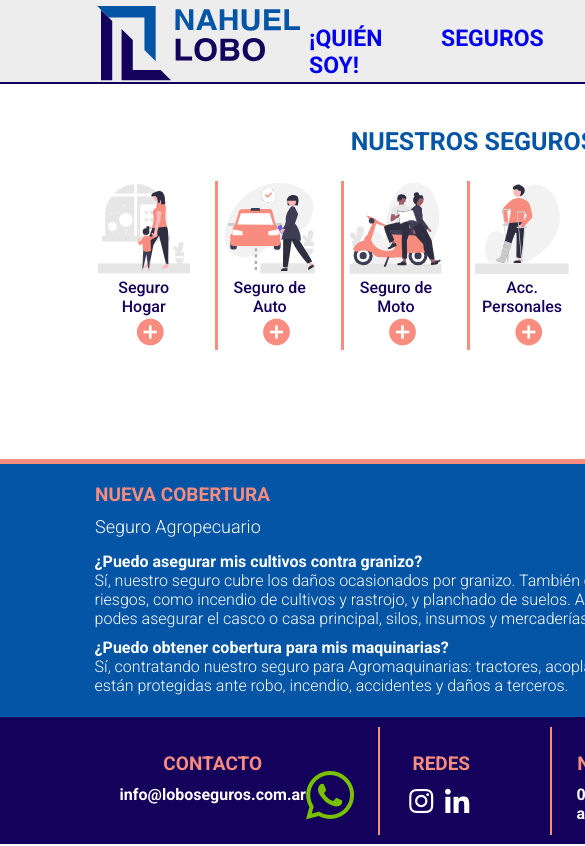
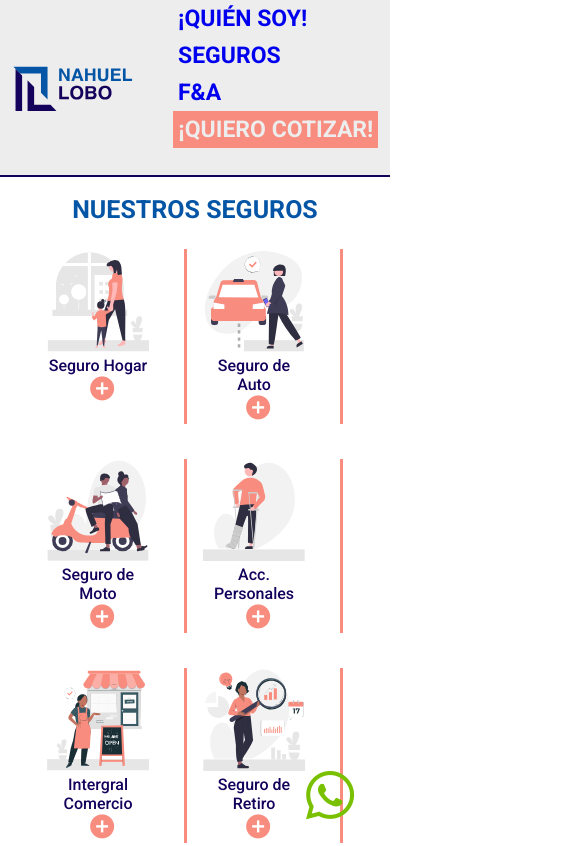
Before and after one commit to BARTISTIC22/comision-33145, a plain HTML site: page seguros.html in a window 390 px wide. Shown: the top 846 px of the page, 585 px wide, since content can reach past the window. Drawn offline with nearby package versions, Linux system fonts and the light colour scheme.

Commit message:
desarrollo de ccs de (768)tablet

```diff
--- a/css/style.css
+++ b/css/style.css
@@ -3,8 +3,6 @@
     margin: 0;
     padding: 0;
     box-sizing: border-box;
-
-
 }
 
 /**---------------ESTILOS GENERALES--------------**/
@@ -76,32 +74,26 @@ header {
     padding-right: 10%;
     display: flex;
     flex-wrap: wrap;
+}
 
-
+header .logo {
+    width: 35%;
+    display: flex;
+    justify-content: flex-start;
+    height: 100%;
 
 }
 
-header .logo {
-    width: 25%;
-    display: flex;
-    justify-content: flex-start;
-    height: 100%;
-}
-
 nav {
-    width: 75%;
+    width: 65%;
     display: flex;
     flex-wrap: wrap;
     justify-content: end;
     height: 100%;
+
 }
 
-.navbar {
-    display: none;
-}
-
-
-ul {
+.navheader {
     display: flex;
     font-family: 'Roboto', sans-serif;
     font-weight: 700;
@@ -110,7 +102,13 @@ ul {
     color: #0455A5;
 }
 
-ul li {
+.navheader li {
+    padding: 25px 15px;
+
+}
+
+
+.pie li {
     padding: 25px;
 }
 
@@ -184,7 +182,7 @@ main {
 }
 
 #categorias h1 {
-    padding-bottom: 2%;
+    padding-bottom: 5%;
     color: #0455A5;
     text-align: center;
 }
@@ -260,7 +258,7 @@ figure i {
 
 /**   ---  ficha SEGUROS  ---**/
 
-.botoncoti {
+/* .botoncoti {
     display: inline-block;
     padding-left: 25px;
     padding-right: 25px;
@@ -285,7 +283,7 @@ figure i {
 
 .botonvolver h1 {
     color: #14015B;
-}
+} */
 
 
 
@@ -311,8 +309,8 @@ footer .pie {
 footer .pie li {
     justify-items: center;
     align-items: center;
-    /* padding-left: 2%;
-padding-right: 2%; */
+    padding-left: 2%;
+padding-right: 2%;
 }
 
 footer .redes {
@@ -333,12 +331,12 @@ footer i {
     display: flex;
     color: #fff;
     font-size: 2rem;
-    margin-right: 4px;
+    margin-right: 3px;
 }
 
 .borde_pie {
     border-left: #F88C7E 2px solid;
-    margin-left: 5%;
+    margin-left: 4%;
 }
 
 .what {
@@ -353,94 +351,116 @@ footer i {
 /**----------------------------MEDIA QUERIES --------------------------**/
 
 
-@media (max-width:320px) {
+@media (max-width:768px) {
 
     body {
-
-        height: 250vh;
-        display: grid;
-        grid-template-columns: 1fr;
-        grid-template-rows: 1fr 1fr 8fr 1fr;
-        grid-template-areas:
-            "header"
-            "navbar"
-            "main "
-            "footer ";
-
+        height: 200vh;
     }
 
     header {
-        height: 20vh;
-        padding-left: 5%;
-        padding-right: 5%;
+        height: 21vh;
+        padding-left: 3%;
+        padding-right: 3%;
+        display: flex;
     }
 
-    header .logo {
-        width: 60%;
-        display: flex;
-        justify-content: center;
-        align-items: center;
+.logo  {
+display:flex;
+justify-content: center;
+align-items: center;
+padding-right: 5px;
+}
+
+.navheader  {
+    display: block;
+    justify-content: center;
+    align-items: center;
+    border-right: #F88C7E solid 3x;
+}
+    .navheader li {
+        padding: 5px 5px;
+    }
+    main {
+        padding-left: 0;
+        padding-right: 0;
     }
 
-    nav {
-        display: none;
-    }
-
-    .navbar {
-        grid-area: navbar;
-        display: inline-block;
-        padding-left: 5%;
-        padding-right: 5%;
-        height: 25vh;
-    }
-
-    .navbar li {
-        display: block;
-    }
-
-    main {
-        height: 50vh;
-        padding-left: 5%;
-        padding-right: 5%;
-    }
-
+    /**   --- QUIEN SOY---**/
     #quiensoy {
+        height: 100vh;
+        display:flex;
         flex-direction: column;
-    }
-
-    #quiensoy .imgizq {
         justify-content: center;
-        align-items: center;
-        padding: 2%;
     }
 
     #quiensoy .texto {
         align-self: center;
-        padding: 2%;
         font-family: 'Roboto', sans-serif;
         font-weight: 500;
-        font-size: 1.6rem;
+        font-size: 1.4rem;
         color: #14015B;
     }
+.imgizq {
+        align-content: center;
+        justify-content: center;}
+
+
+ /**   --- SEGUROS---**/
+ #categorias {
+    height: 130vh;
+margin-bottom: 5%;}
+
+    #figuras {
+        display: flex;
+        flex-wrap: wrap;
+        justify-content: space-around;
+        margin-bottom: 5px;
+    }
+
+    .figuraborde {
+        padding-right: 35px;
+        margin-bottom: 35px;
+        border-right: #F88C7E 3px solid;
+        transform: scale(1, 1);
+    }
+
+    .figuraborde img:hover {
+        transform: scale(1.1, 1.1);
+        transform: translate(0px, -15px);
+        transition: all 1s;
+    }
+
+    figure i {
+        margin-left: 40%;
+        font-weight: 500;
+        font-size: 1.8rem;
+        color: #F88C7E
+    }
+
+    .figuraborde {
+        width: 45%;
+    }
+
+    #novedades {
+        display: none;}
+
+
+ /**   ---FOOTER---**/
 
     footer {
-        height: 60vh;
-        padding-left: 5%;
-        padding-right: 5%;
+        height: 55vh;
+        padding-left: 2%;
+        padding-right: 2%;
+    }
+
+    footer .pie {
+        flex-direction: column;
+
+    }
+    .borde_pie {
+        border: none;
+        margin-left: 2%;
     }
 
 
-    footer .pie {
-        flex-direction: column;
-        flex-wrap: wrap;
-    }
-
-    .borde_pie {
-        border-left: #F88C7E 2px solid;
-        margin-left: 2%;
-    }
-
-    .what {
-        display: none;
-    }
 }
--- a/seguros.html
+++ b/seguros.html
@@ -42,16 +42,7 @@
   </div>
 
   <nav>
-    <ul>
-      <li class="animate__animated animate__bounceIn"><a href="index.html"> ¡QUIÉN SOY!</a></li>
-      <li class="animate__animated animate__bounceIn"><a href="seguros.html">SEGUROS</a></li>
-      <li class="animate__animated animate__bounceIn"><a href="#">F&A</a></li>
-      <li class="botoncotizar"><a href="#">¡QUIERO COTIZAR!</a></li>
-    </ul>
-  </nav>
-
-  <nav class="navbar">
-    <ul>
+    <ul class="navheader">
       <li class="animate__animated animate__bounceIn"><a href="index.html"> ¡QUIÉN SOY!</a></li>
       <li class="animate__animated animate__bounceIn"><a href="seguros.html">SEGUROS</a></li>
       <li class="animate__animated animate__bounceIn"><a href="#">F&A</a></li>
```
Also changed, not shown: index.html (+1 -10 lines).
